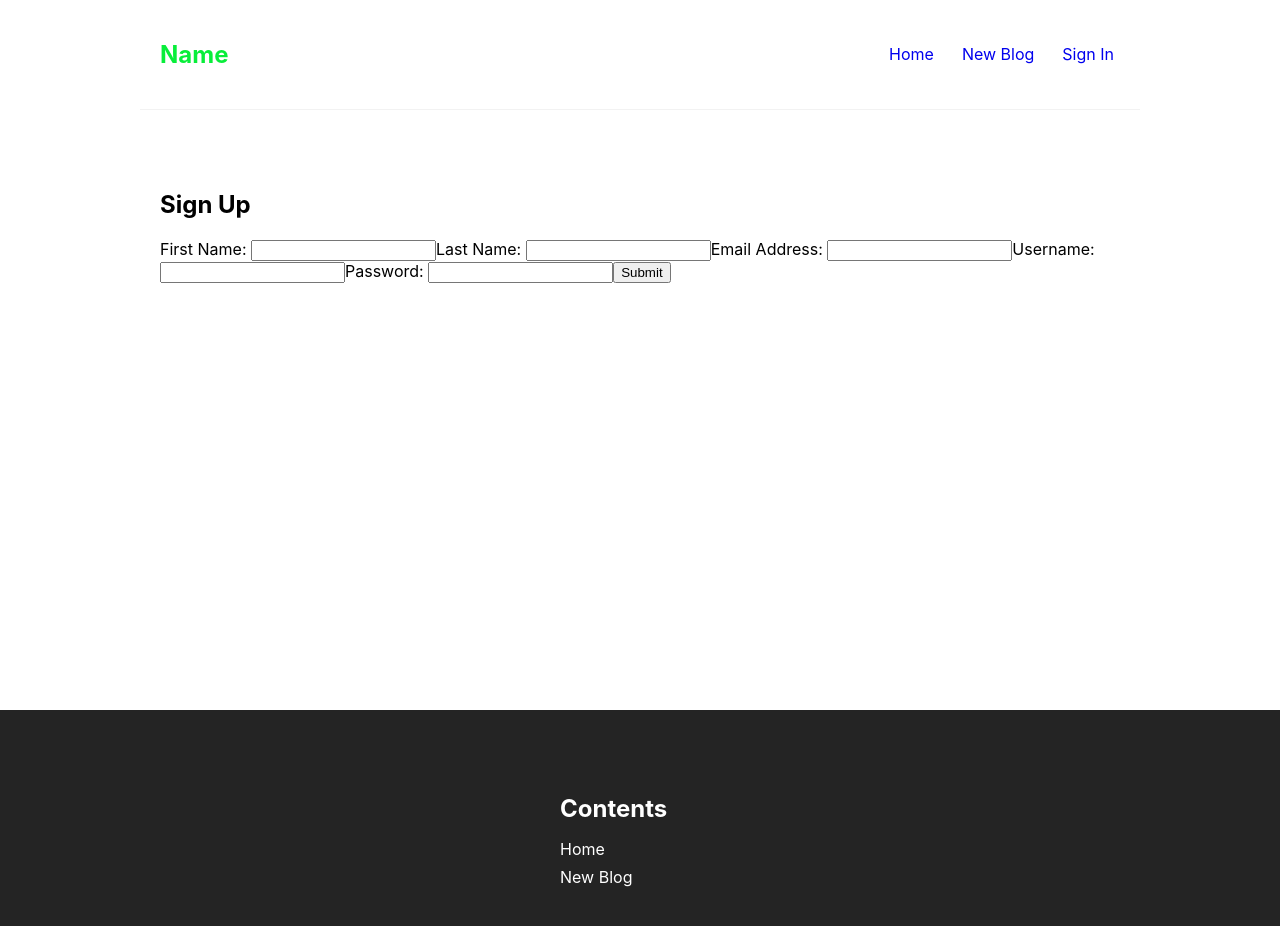
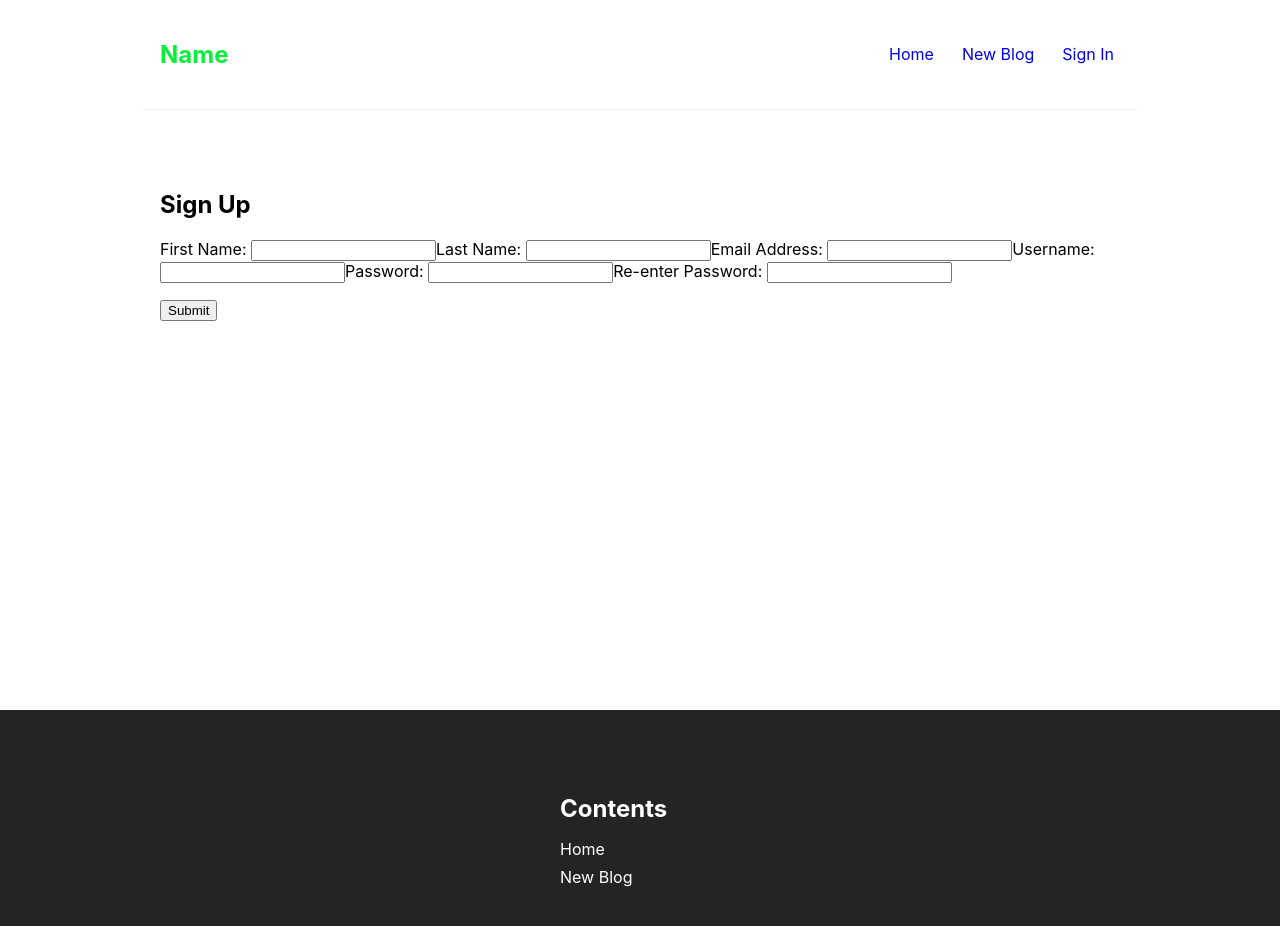
Before and after one commit to morris0906/react-blog, a React (Create React App) app: page /register in a window 1280 px wide. Shown: the top 926 px of the page. Built offline with nearby package versions, Linux system fonts and the light colour scheme; the HTML template or start-up script is replaced by a standard one.

Commit message:
confirm password in progress

```diff
--- a/src/Components/SignUp.js
+++ b/src/Components/SignUp.js
@@ -8,13 +8,20 @@ const Register = () => {
   const [firstName, setFirstName] = useState("");
   const [lastName, setLastName] = useState("");
   const [email, setEmailAddress] = useState("");
+  const [passwordVal, setPasswordVal] = useState("");
   const [isPending, setIsPending] = useState(false);
   const navigate = useNavigate();
 
   const handleSubmit = (e) => {
+    if (passwordVal !== password) {
+      document.getElementById("passwordCheck").innerHTML =
+        "Your passwords do not match!";
+      alert("Check passwords");
+    } else {
+      document.getElementById("passwordCheck").innerHTML = "";
+
       e.preventDefault();
       const userInfo = { username, password, firstName, lastName, email };
-
       setIsPending(true);
 
       fetch("https://localhost:5000/addUser", {
@@ -27,6 +34,7 @@ const Register = () => {
         setIsPending(false);
         navigate("/signin");
       });
+    }
   };
 
   return (
@@ -68,6 +76,14 @@ const Register = () => {
           value={password}
           onChange={(e) => setPassword(e.target.value)}
         />
+        <label>Re-enter Password: </label>
+        <input
+          type="password"
+          required
+          value={passwordVal}
+          onChange={(e) => setPasswordVal(e.target.value)}
+        />
+        <p id="passwordCheck"></p>
         {!isPending && <button>Submit</button>}
         {isPending && <button>Please wait</button>}
       </form>
```
Lines whose indentation alone changed are shown as unchanged.
